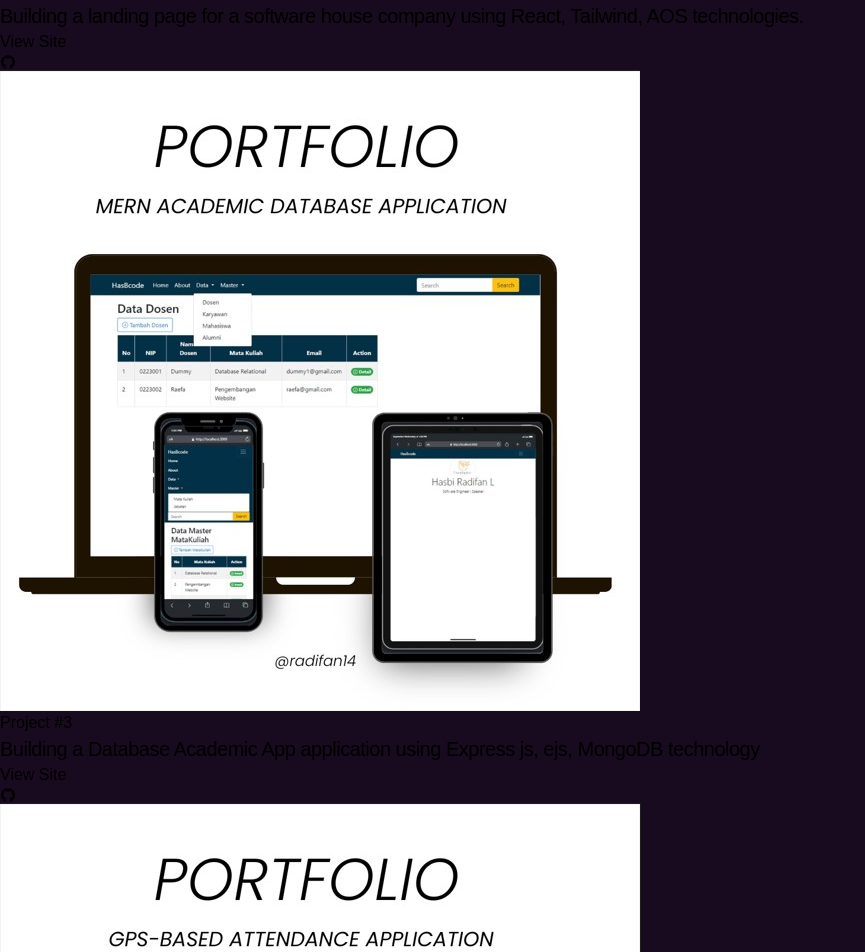
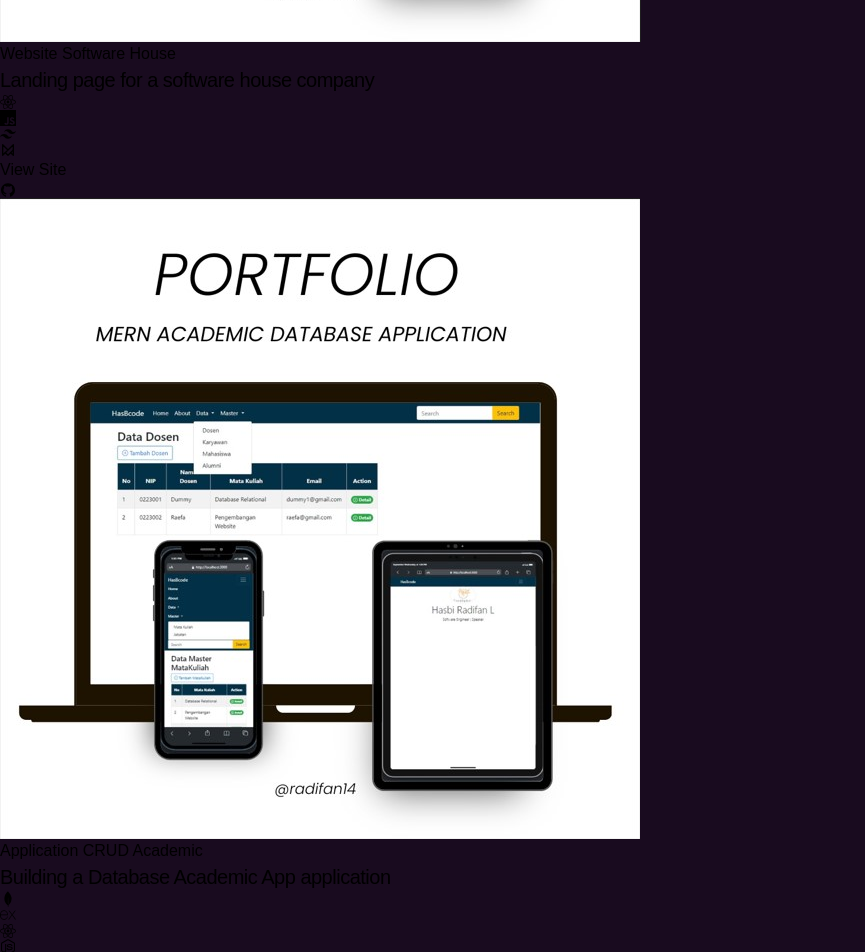
Before and after one commit to hasbirdfn/portfolio-react, a React (Vite) app: page / in a window 1280 px wide. Shown: the part 5000-5952 px from the top of the page, without its empty margins (0-865 px from the left). Built offline with nearby package versions, Linux system fonts and the light colour scheme.

Commit message:
update feature Portfolio

```diff
--- a/src/components/Portfolio.jsx
+++ b/src/components/Portfolio.jsx
@@ -1,100 +1,200 @@
-import React from 'react';
+import React, { useState } from "react";
+import { AiOutlineGithub } from "react-icons/ai";
+import { FaReact,FaNodeJs,FaWordpress  } from "react-icons/fa";
+import { AiOutlineHtml5 } from "react-icons/ai";
+import { DiCss3 } from "react-icons/di";
+import { TbBrandFramerMotion } from "react-icons/tb";
+import { SiJavascript,SiExpress, SiTailwindcss,SiBootstrap, SiMongodb,SiMysql,SiLaravel, SiCodeigniter, SiPhp } from "react-icons/si";
+import Reveal from "./Reveal";
+// Gambar
 import project1 from "../assets/project1.jpg";
 import project2 from "../assets/project2.jpg";
 import project3 from "../assets/project3.jpg";
 import project4 from "../assets/project4.jpg";
 import project5 from "../assets/project5.jpg";
-import project6 from "../assets/project6.jpg";
+import project6 from "../assets/project6.png";
 import project7 from "../assets/project7.jpg";
-import { AiOutlineGithub } from 'react-icons/ai';
-import Reveal from "./Reveal";
+import project8 from "../assets/project8.jpg";
 
 const projects = [
   {
+    id: 1,
     img: project1,
-    title: "Project #1",
+    title: "Application Book",
     description: "Building a book list application using MERN technology",
     links: {
       site: "#",
       github: "https://github.com/hasbirdfn/MERN_Book_APP",
     },
+    technologies: [
+      { icon: <SiMongodb />, color: "text-green-500" },
+      { icon: <SiExpress />, color: "text-gray-800" },
+      { icon: <FaReact />, color: "text-cyan-500" },
+      { icon: <FaNodeJs />, color: "text-green-600" },
+    ],
   },
   {
+    id: 2,
     img: project2,
-    title: "Project #2",
-    description: "Building a landing page for a software house company using React, Tailwind, AOS technologies.",
+    title: "Website Software House",
+    description: "Landing page for a software house company",
     links: {
-      site: "https://agency-ashen-rho.vercel.app/",
+      site: "#",
       github: "https://github.com/hasbirdfn/agency_project",
     },
+    technologies: [
+      { icon: <FaReact />, color: "text-cyan-500" },
+      { icon: <SiJavascript />, color: "text-yellow-400" },
+      { icon: <SiTailwindcss />, color: "text-teal-400" },
+      { icon: <TbBrandFramerMotion />, color: "text-purple-500" },
+    ],
   },
   {
+    id: 3,
     img: project3,
-    title: "Project #3",
-    description: "Building a Database Academic App application using Express js, ejs, MongoDB technology",
+    title: "Application CRUD Academic",
+    description: "Building a Database Academic App application",
     links: {
       site: "#",
       github: "https://github.com/hasbirdfn/MERN-Akademik-APP",
     },
+    technologies: [
+
+      { icon: <SiMongodb />, color: "text-green-500" },
+      { icon: <SiExpress />, color: "text-gray-800" },
+      { icon: <FaReact />, color: "text-cyan-500" },
+      { icon: <FaNodeJs />, color: "text-green-600" },
+    ],
   },
   {
+    id: 4,
     img: project4,
-    title: "Project #4",
-    description: "Building a consulting company GPS attendance application using PHP, Laravel, MySQL technology.",
+    title: "Attendance GPS Application",
+    description: "PT IBP Konsultan Building a consulting company GPS attendance application",
     links: {
       site: "#",
       github: "https://github.com/hasbirdfn/Absensi-GPS",
     },
+    technologies: [
+      { icon: <SiLaravel />, color: "text-red-500" },
+      { icon: <SiPhp />, color: "text-indigo-500" },
+      { icon: <SiMysql />, color: "text-blue-500" },
+      { icon: <SiBootstrap />, color: "text-indigo-500" },
+      { icon: <DiCss3 />, color: "text-blue-500" },
+    ],
   },
   {
+    id: 5,
     img: project5,
-    title: "Project #5",
-    description: "Building an IT company HRIS application using PHP, Codeigniter, MySQL, JSON technology",
+    title: "HRIS Application",
+    description: "PT Sahaware Teknologi Indonesia, Landing page for a software house company",
     links: {
       site: "#",
       github: "https://github.com/hasbirdfn/teamhris",
     },
+    technologies: [
+      { icon: <SiCodeigniter />, color: "text-red-600" },
+      { icon: <SiPhp />, color: "text-indigo-500" },
+      { icon: <SiMysql />, color: "text-blue-500" },
+      { icon: <SiBootstrap />, color: "text-indigo-500" },
+      { icon: <DiCss3 />, color: "text-blue-500" },
+    ],
   },
   {
+    id: 6,
     img: project6,
-    title: "Project #6",
-    description: "Building a movie application using API and JavaScript technology.",
+    title: "Website TravelPy",
+    description: "Landing page for a HasBcode landing page website for beach destination vacations using travelPy",
+    links: {
+      site: "https://travelpy.vercel.app/",
+      github: "https://github.com/hasbirdfn/travel",
+    },
+    technologies: [
+      { icon: <AiOutlineHtml5 />, color: "text-orange-500" },
+      { icon: <DiCss3 />, color: "text-blue-500" },
+      { icon: <SiJavascript />, color: "text-yellow-400" },
+    ],
+  },
+  {
+    id: 7,
+    img: project7,
+    title: "Project #2",
+    description: "Landing page for a software house company",
+    links: {
+      site: "https://spkonsultan.com/",
+      github: "#",
+    },
+    technologies: [
+      { icon: <FaWordpress />, color: "text-blue-600" },
+      { icon: <AiOutlineHtml5 />, color: "text-orange-500" },
+      { icon: <DiCss3 />, color: "text-blue-500" },
+    ],
+  },
+  {
+    id: 8,
+    img: project8,
+    title: "RestFUll API",
+    description: "Landing page for a test API use OMDb API",
     links: {
       site: "#",
-      github: "https://github.com/hasbirdfn/Javascript_API",
+      github: "#",
     },
-  },
-  {
-    img: project7,
-    title: "Project #7",
-    description: "Building a landing page for an SEO consulting company, using WordPress technology.",
-    links: {
-      site: "https://spkonsultan.com/",
-    },
+    technologies: [
+      { icon: <AiOutlineHtml5 />, color: "text-orange-500" },
+      { icon: <DiCss3 />, color: "text-blue-500" },
+      { icon: <SiJavascript />, color: "text-yellow-400" },
+    ],
   },
 ];
 
 const Portfolio = () => {
   return (
-    <div className='max-w-[1000px] mx-auto p-6 md:my-20' id="portfolio">
-      <h2 className='text-3xl font-bold text-center text-gray-200 mb-8'>Portfolio</h2>
-      <div className='grid grid-cols-1 md:grid-cols-2 gap-8'>
-        {projects.map((project, index) => (
-          <Reveal key={index}>
-            <div className='bg-purple-700/10 rounded-lg shadow-xl overflow-hidden flex flex-col transition-transform transform hover:scale-105'>
+    <div className="max-w-[1000px] mx-auto p-6 md:my-20" id="portfolio">
+      <h2 className="text-3xl font-bold text-center text-gray-200 mb-8">
+        Portfolio
+      </h2>
+      <div className="grid grid-cols-1 md:grid-cols-2 gap-8">
+        {projects.map((project) => {
+          const [hoveredIcon, setHoveredIcon] = useState(null);
+
+          return (
+            <Reveal key={project.id}>
+              <div className="bg-purple-700/10 rounded-lg shadow-xl overflow-hidden flex flex-col">
+                {/* Image */}
                 <img
                   src={project.img}
                   alt={project.title}
-                className='w-full h-60 object-cover hover:opacity-90 transition duration-300 cursor-pointer'
+                  className="w-full h-full object-cover hover:opacity-90 transition duration-300 cursor-pointer"
                 />
-              <div className='flex-1 p-4'>
-                <h3 className='text-2xl font-semibold text-gray-200 mb-2'>{project.title}</h3>
-                <p className='text-gray-300 mb-4'>{project.description}</p>
-                <div className='flex justify-center space-x-4'>
+
+                <div className="flex-1 p-4">
+                  <h3 className="text-2xl font-semibold text-gray-200 mb-2">
+                    {project.title}
+                  </h3>
+                  <p className="text-gray-300 mb-4">{project.description}</p>
+
+                  {/* Icons Section */}
+                  <div className="flex justify-center space-x-4 mb-4">
+                    {project.technologies.map((tech, i) => (
+                      <div
+                        key={i}
+                        className={`text-3xl ${
+                          hoveredIcon === i ? tech.color : "text-gray-500"
+                        } transition duration-300`}
+                        onMouseEnter={() => setHoveredIcon(i)}
+                        onMouseLeave={() => setHoveredIcon(null)}
+                      >
+                        {tech.icon}
+                      </div>
+                    ))}
+                  </div>
+
+                  {/* Links Section */}
+                  <div className="flex justify-center space-x-4">
                     {project.links.site && (
                       <a
                         href={project.links.site}
-                      className='px-4 py-2 bg-purple-600 text-gray-200 rounded-lg hover:bg-purple-700 transition duration-300'
+                        className="px-4 py-2 bg-purple-600 text-gray-200 rounded-lg hover:bg-purple-700 transition duration-300"
                         target="_blank"
                         rel="noopener noreferrer"
                       >
@@ -104,7 +204,7 @@ const Portfolio = () => {
                     {project.links.github && (
                       <a
                         href={project.links.github}
-                      className='px-4 py-2 bg-gray-600 text-gray-200 rounded-lg hover:bg-gray-700 transition duration-300 flex items-center'
+                        className="px-4 py-2 bg-gray-600 text-gray-200 rounded-lg hover:bg-gray-700 transition duration-300 flex items-center"
                         target="_blank"
                         rel="noopener noreferrer"
                       >
@@ -115,10 +215,11 @@ const Portfolio = () => {
                 </div>
               </div>
             </Reveal>
-        ))}
+          );
+        })}
       </div>
     </div>
   );
-}
+};
 
 export default Portfolio;
```
Also changed, not shown: src/assets/project6.png (added), src/assets/project8.jpg (renamed from src/assets/project6.jpg). Lines whose indentation alone changed are shown as unchanged.
